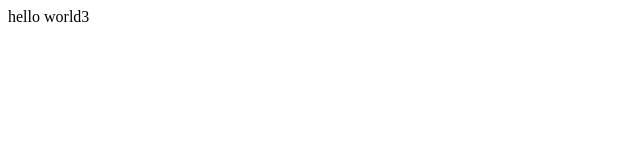
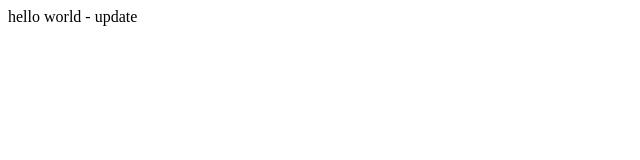
Before and after one commit to kobika/kobika, a website: page public/index.html in a window 1280 px wide. Shown: the full height of the page, 0-640 px from the left. Drawn offline with nearby package versions, Linux system fonts and the light colour scheme.

Commit message:
update-1

```diff
--- a/public/index.html
+++ b/public/index.html
@@ -4,7 +4,7 @@
     <title>simple express server</title>
   </head>
   <body>
-    hello world3
+    hello world - update
     <script src="/bower_components/jquery/dist/jquery.js"></script>
   </body>
 </html>
```
